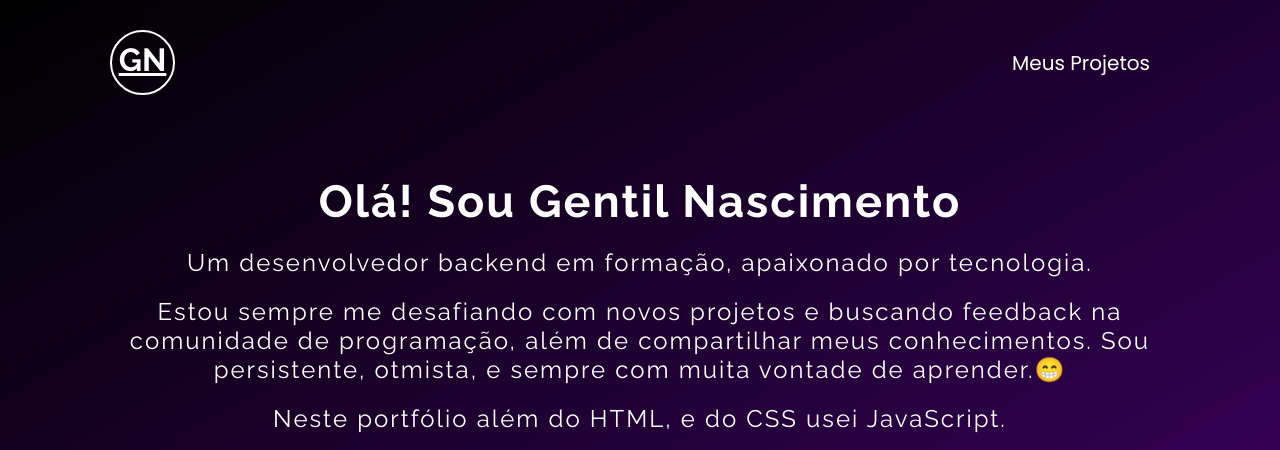
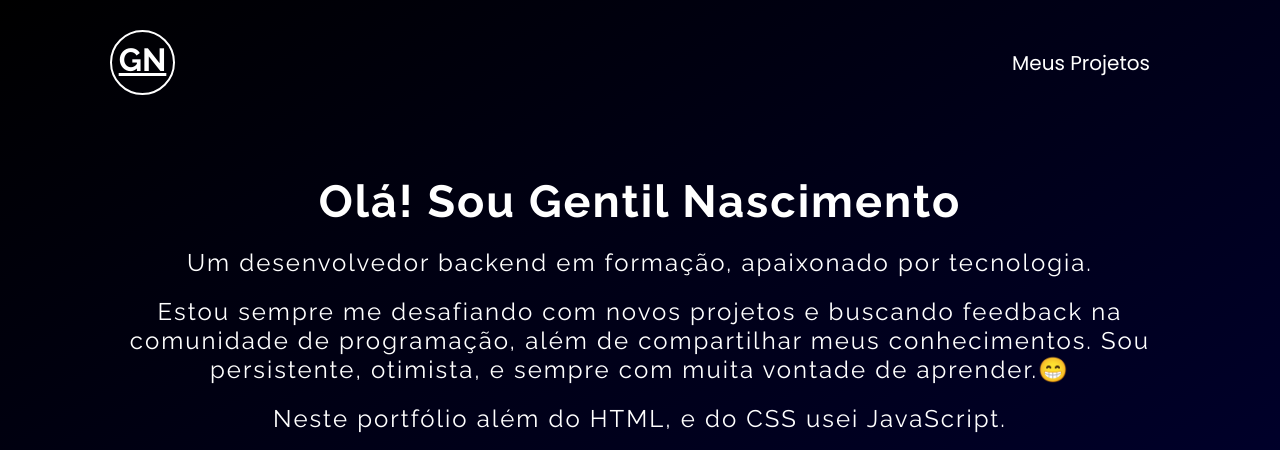
Before and after one commit to GentilNascimento/portifolio-gentilnascimento, a plain HTML site: page index.html in a window 1280 px wide. Shown: the top 450 px of the page. Drawn offline with nearby package versions, Linux system fonts and the light colour scheme.

Commit message:
Mudança de cor fundo pagina

```diff
--- a/index.html
+++ b/index.html
@@ -44,7 +44,7 @@
             <p>
                 Estou sempre me desafiando com novos projetos e buscando feedback na
                 comunidade de programação, além de compartilhar meus conhecimentos.
-                Sou persistente, otmista, e sempre com muita vontade de aprender.😁
+                Sou persistente, otimista, e sempre com muita vontade de aprender.😁
             </p>
             <p>Neste portfólio além do HTML, e do CSS usei JavaScript.</p>
             <p>Ah, também sou fã de natureza, bichos, filmes, séries e animais.✌️</p>
--- a/src/css/estilos.css
+++ b/src/css/estilos.css
@@ -8,7 +8,7 @@ body {
     font-family: "Poppins", sans-serif;
     margin: 0 auto;
     max-width: 1120px;
-    background: linear-gradient(150deg, #000000, #9e00ff);
+    background: linear-gradient(150deg, #000000,  #000080);
     background-size: 120% 120%;
 }
 
```
